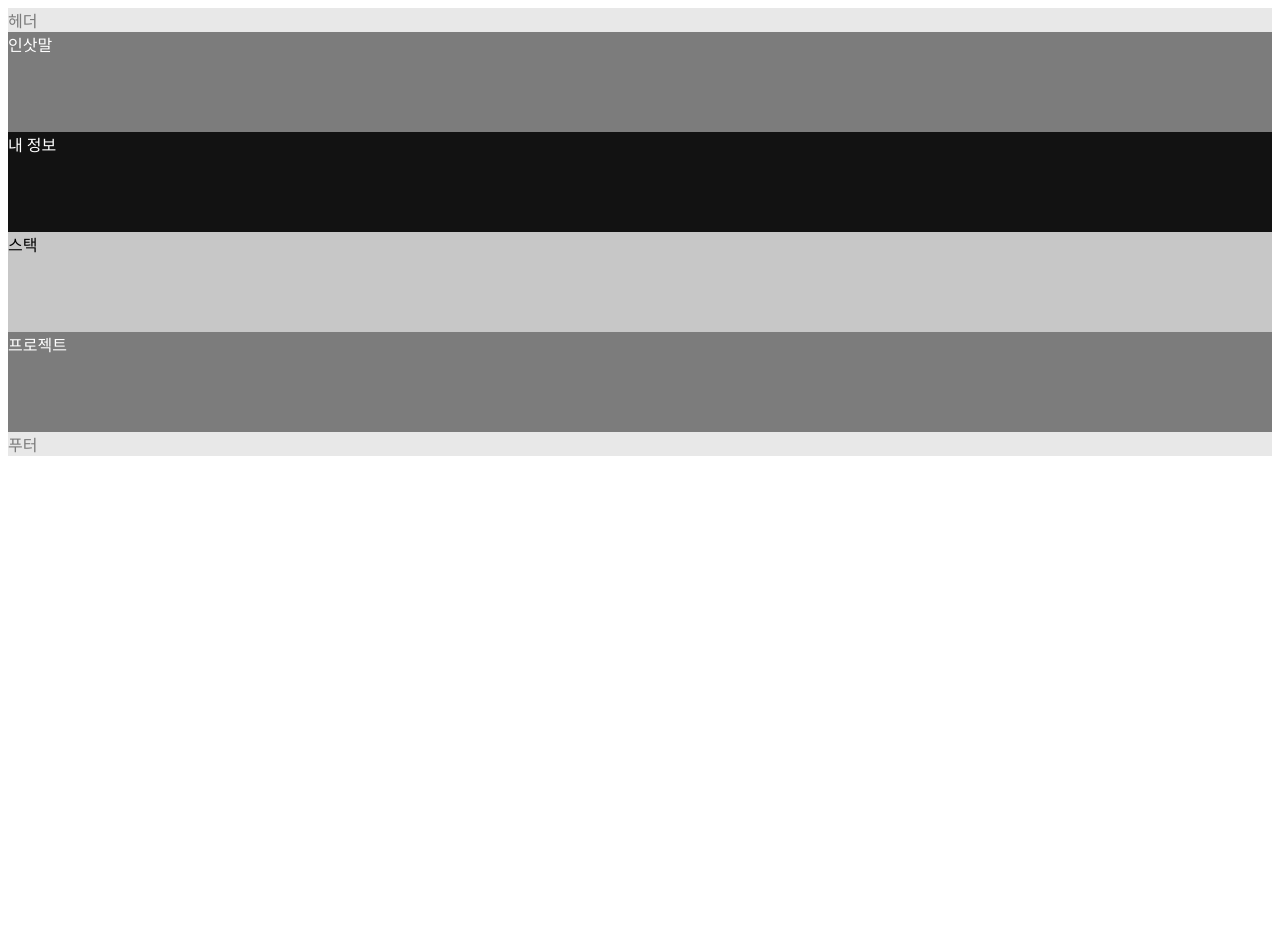
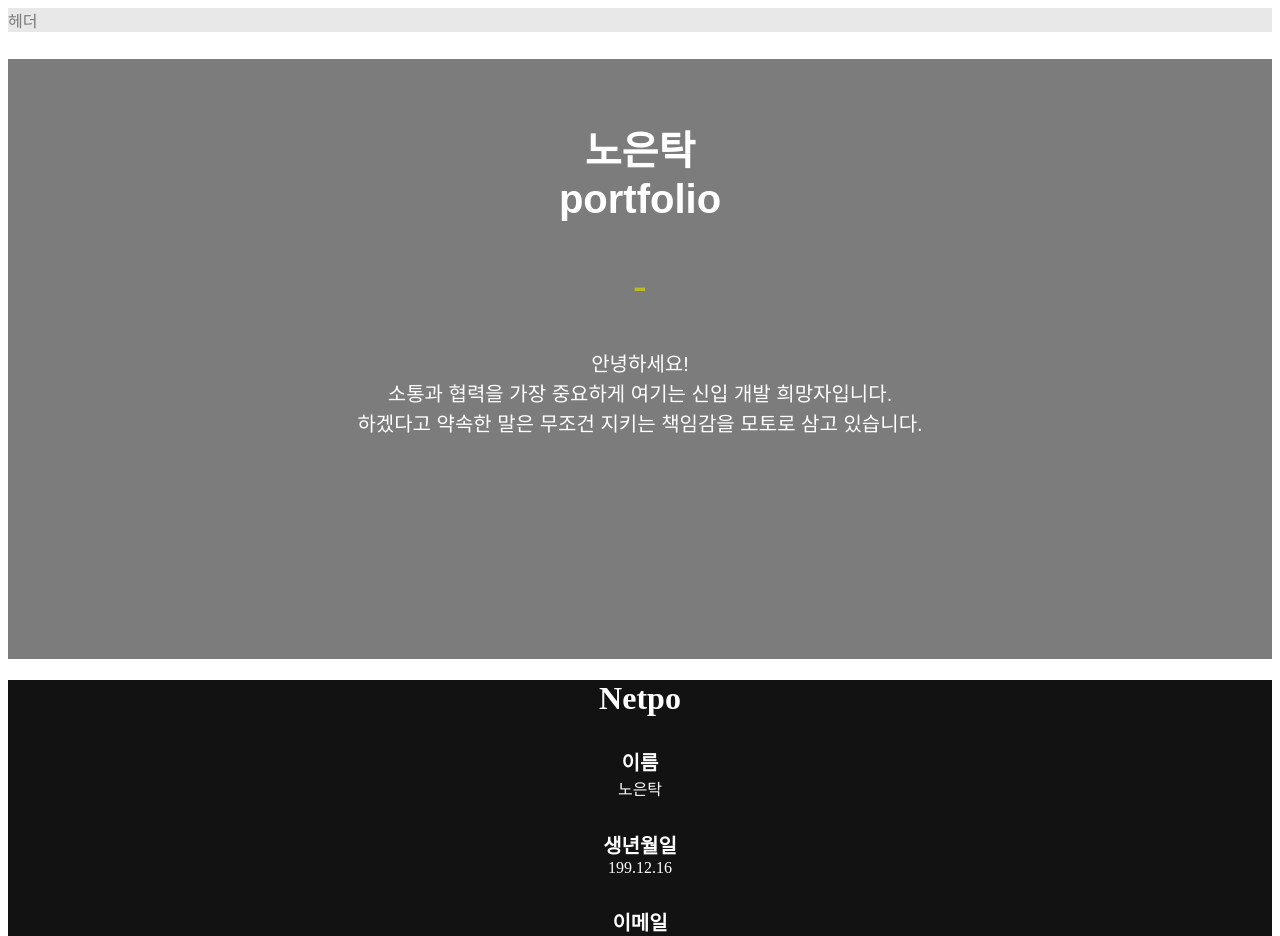
Before and after one commit to net2720/portfolio, a Next.js app: page / in a window 1280 px wide. Shown: the top 936 px of the page. Before the commit the page ends 800 px from the top, so only its background shows below. Built offline with nearby package versions, Linux system fonts and the light colour scheme.

Commit message:
feat / 일부 CSS 추가 커밋

```diff
--- a/src/app/about_me.css
+++ b/src/app/about_me.css
@@ -1,5 +1,18 @@
 .aboutMe {
-  height: 100px;
+  height: 600px;
   background-color: #121212;
   color: #ffffff;
+  text-align: center;
 }
+
+.form {
+  margin-top: 30px;
+}
+
+.formName {
+  font-size: 20px;
+  font-weight: bold;
+}
+
+.formValue {
+}
--- a/src/app/about_me.tsx
+++ b/src/app/about_me.tsx
@@ -3,7 +3,33 @@ import './about_me.css';
 export default function AboutMe() {
   return (
     <>
-      <div className="aboutMe">내 정보</div>
+      <div className="aboutMe">
+        <h1>Netpo</h1>
+        <div>
+          <div className="form">
+            <div className="formName">이름</div>
+            <div className="formValue">노은탁</div>
+          </div>
+          <div className="form">
+            <div className="formName">생년월일</div>
+            <div className="formValue">199.12.16</div>
+          </div>
+        </div>
+        <div>
+          <div className="form">
+            <div className="formName">이메일</div>
+            <div className="formValue">popcron13@gmail.com</div>
+          </div>
+          <div className="form">
+            <div className="formName">연락처</div>
+            <div className="formValue">010-5490-4147</div>
+          </div>
+          <div className="form">
+            <div className="formName">Git</div>
+            <div className="formValue">github.com/net2720</div>
+          </div>
+        </div>
+      </div>
     </>
   );
 }
--- a/src/app/globals.css
+++ /dev/null
@@ -1,27 +0,0 @@
-@tailwind base;
-@tailwind components;
-@tailwind utilities;
-
-:root {
-  --foreground-rgb: 0, 0, 0;
-  --background-start-rgb: 214, 219, 220;
-  --background-end-rgb: 255, 255, 255;
-}
-
-@media (prefers-color-scheme: dark) {
-  :root {
-    --foreground-rgb: 255, 255, 255;
-    --background-start-rgb: 0, 0, 0;
-    --background-end-rgb: 0, 0, 0;
-  }
-}
-
-body {
-  color: rgb(var(--foreground-rgb));
-  background: linear-gradient(
-      to bottom,
-      transparent,
-      rgb(var(--background-end-rgb))
-    )
-    rgb(var(--background-start-rgb));
-}
--- a/src/app/main.css
+++ b/src/app/main.css
@@ -3,7 +3,29 @@
 */
 
 .main {
-  height: 100px;
+  width: 100%;
+  height: 600px;
   background-color: #7c7c7c;
   color: #ffffff;
+  text-align: center;
 }
+
+.mainTag {
+  padding-top: 60px;
+  font-family: sans-serif;
+  font-size: 40px;
+  font-weight: bold;
+}
+
+.bar {
+  color: #baba23;
+  font-size: 40px;
+  font-weight: bolder;
+}
+
+.introduce {
+  font-size: 20px;
+  font-family: fantasy;
+  font-weight: 100;
+  line-height: 1.5;
+}
--- a/src/app/main.tsx
+++ b/src/app/main.tsx
@@ -3,7 +3,21 @@ import './main.css';
 export default function Main() {
   return (
     <>
-      <div className="main">인삿말</div>
+      <div className="main">
+        <h1 className="mainTag">
+          노은탁
+          <br />
+          portfolio
+        </h1>
+        <p className="bar">-</p>
+        <p className="introduce">
+          안녕하세요!
+          <br />
+          소통과 협력을 가장 중요하게 여기는 신입 개발 희망자입니다.
+          <br />
+          하겠다고 약속한 말은 무조건 지키는 책임감을 모토로 삼고 있습니다.
+        </p>
+      </div>
     </>
   );
 }
```
